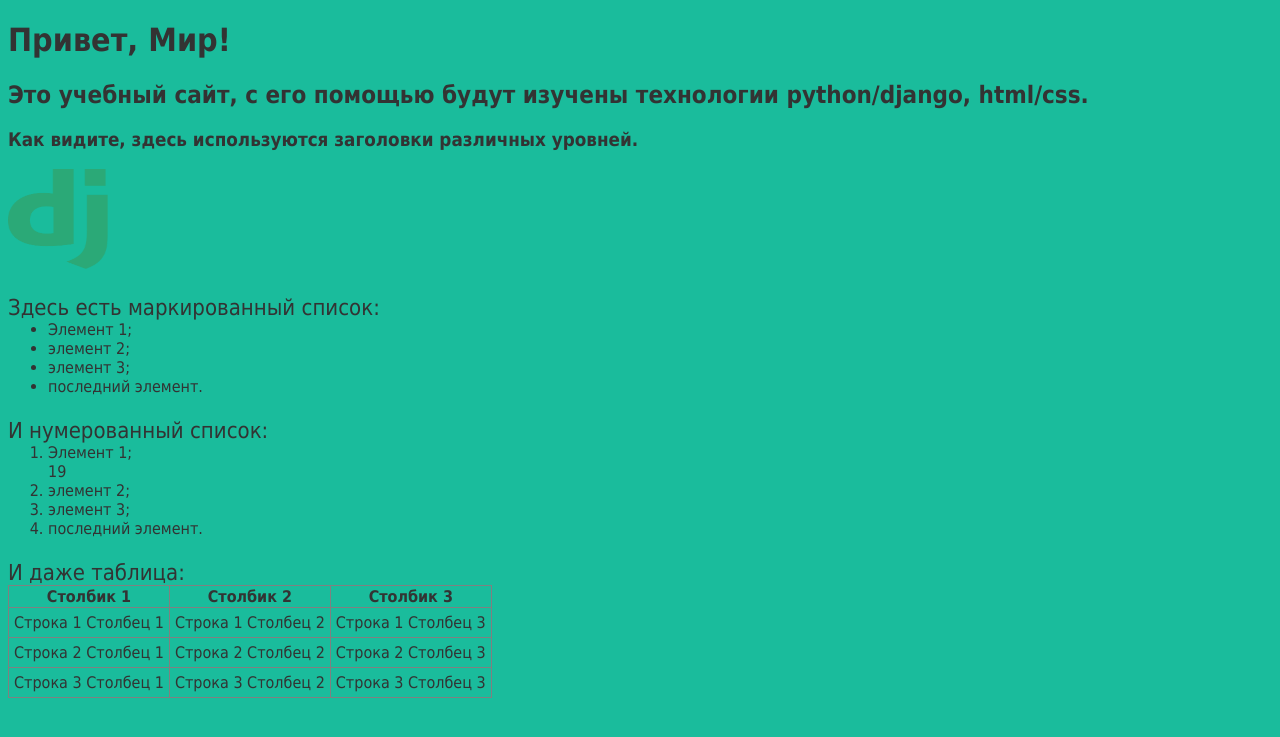
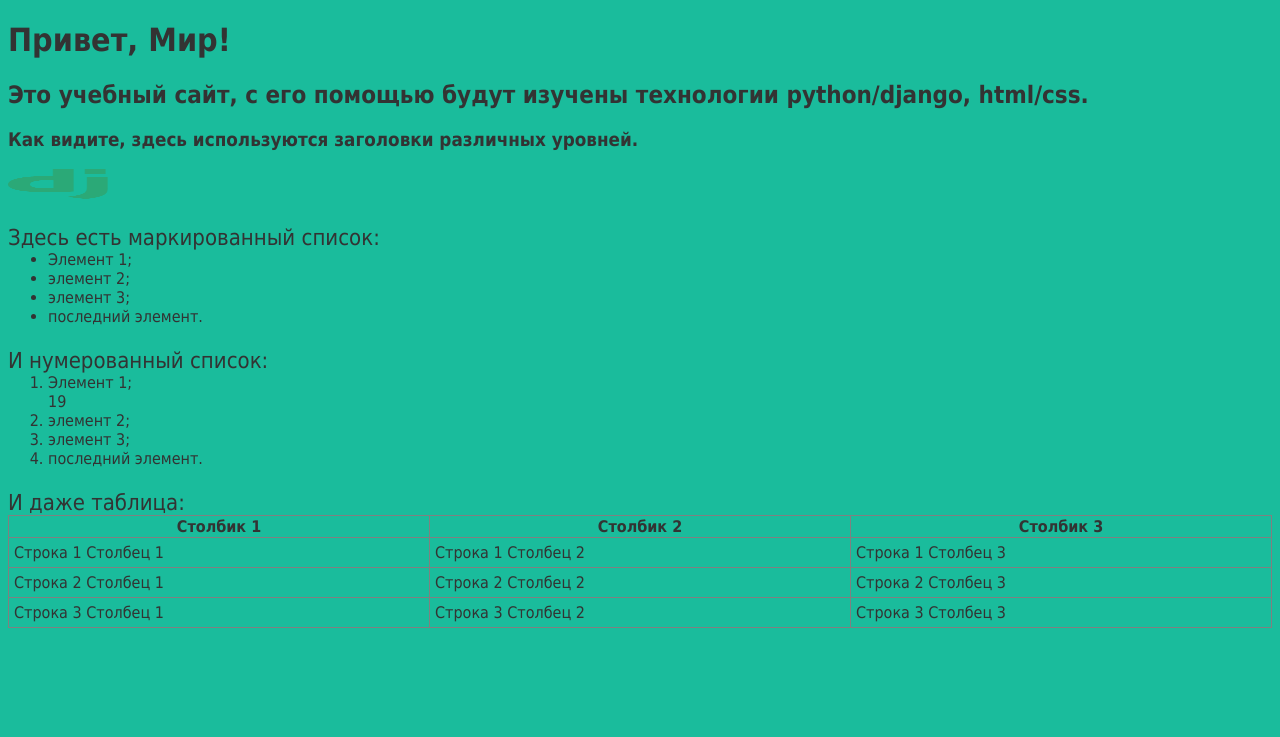
Before and after one commit to 1Slivador1Dali1/mtuci, a Django app: page / in a window 1280 px wide. Shown: the top 737 px of the page. Run offline with Django 5.2, Linux system fonts and the light colour scheme.

Commit message:
refactor: styles lab2

```diff
--- a/lab2/helloworld/flatpages/static/css/index.css
+++ b/lab2/helloworld/flatpages/static/css/index.css
@@ -1,12 +1,12 @@
 body {
     background: #1abc9c;
-    font-family: Tahoma, Arial, sans-serif;
+    font-family: Tahoma, Arial, serif;
     color: #333;
 }
 table {
     border-collapse: collapse;
 }
-p, h4 {
+p{
     font-size: 22px;
     margin-bottom: 0;
 }
@@ -16,3 +16,13 @@ ul, ol {
 table tr td {
     padding: 5px;
 }
+img {
+    height: 30px;
+}
+h4 {
+    font-size: 14px;
+    margin-bottom: 0;
+}
+table {
+    width: 100%;
+}
--- a/lab2/helloworld/flatpages/templates/index.html
+++ b/lab2/helloworld/flatpages/templates/index.html
@@ -11,7 +11,7 @@
 python/django, html/css.</h2>
         <h3>Как видите, здесь используются заголовки различных
 уровней.</h3>
-<img src="{% static 'img/dpb-logo.png' %}" style="width: 100px; height: 100px;"/>
+<img src="{% static 'img/dpb-logo.png' %}" style="width: 100px;"/>
         <p>Здесь есть маркированный список:</p>
         <ul>
             <li>Элемент 1;</li>
```
